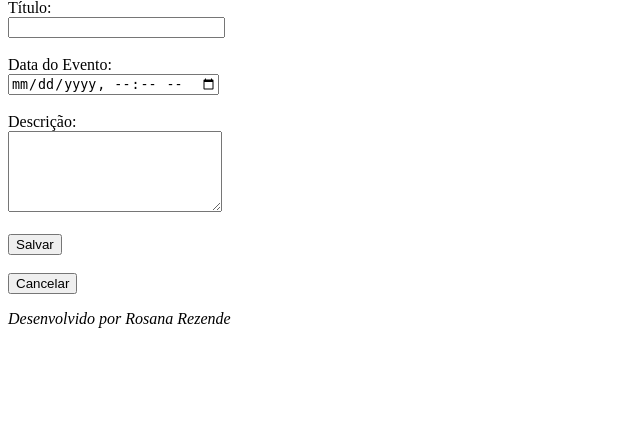
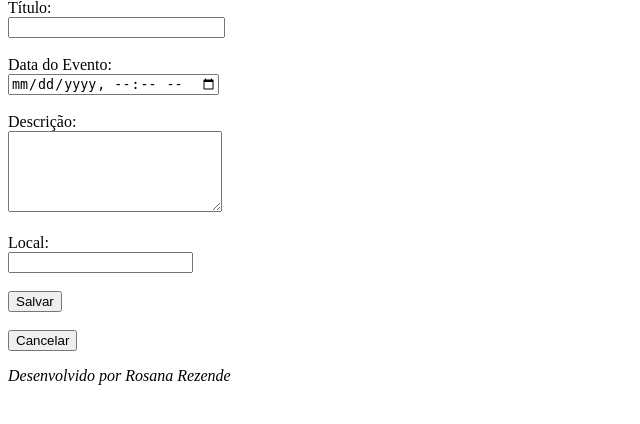
Before and after one commit to rosanarezende/DIO_django_agenda, a Django app: page /agenda/evento/ in a window 1280 px wide. Shown: the part 154-578 px from the top of the page, without its empty margins (0-640 px from the left). Run offline with Django 3.2, Linux system fonts and the light colour scheme; a user stored in the database is signed in.

Commit message:
Adicionei local do evento

```diff
--- a/core/admin.py
+++ b/core/admin.py
@@ -4,7 +4,7 @@ from core.models import Evento
 # Register your models here.
 
 class EventoAdmin(admin.ModelAdmin):
-    list_display = ('titulo', 'data_evento', 'data_criacao')
+    list_display = ('titulo', 'data_evento', 'data_criacao', 'local_evento', )
     list_filter = ('titulo', 'usuario', 'data_evento', )
 
 admin.site.register(Evento, EventoAdmin)
--- a/core/models.py
+++ b/core/models.py
@@ -10,6 +10,7 @@ class Evento(models.Model):
     data_criacao = models.DateTimeField(auto_now=True)
     usuario = models.ForeignKey(User, on_delete=models.CASCADE)
         #se o usuário for excluído da aplicação, exclui todos os eventos dele
+    local_evento = models.TextField(blank=True, null=True)
 
     class Meta:
         db_table = 'evento'
@@ -19,3 +20,6 @@ class Evento(models.Model):
 
     def get_data_evento(self):
         return self.data_evento.strftime('%d/%m/%Y - %H:%M horas')
+
+    def get_local_evento(self):
+        return self.local_evento
--- a/core/views.py
+++ b/core/views.py
@@ -16,10 +16,12 @@ def submit_evento(request):
         data_evento = request.POST.get('data_evento')
         descricao = request.POST.get('descricao')
         usuario = request.user
+        local_evento = request.POST.get('local_evento')
         Evento.objects.create(titulo=titulo,
                               data_evento=data_evento,
                               descricao=descricao,
-                              usuario=usuario)
+                              usuario=usuario,
+                              local_evento=local_evento)
     return redirect('/')
 
 @login_required(login_url='/login/')
--- a/templates/agenda.html
+++ b/templates/agenda.html
@@ -9,7 +9,7 @@
 
     <ul style="font-size: 18px">
     {% for evento in eventos %}
-        <li>{{ evento.titulo }} - {{ evento.get_data_evento }}</li>
+        <li>{{ evento.titulo }} - {{ evento.get_data_evento }} - {{ evento.get_local_evento }}</li>
     {% endfor %}
     </ul>
 
--- a/templates/evento.html
+++ b/templates/evento.html
@@ -17,6 +17,10 @@
         <br>
         <textarea name="descricao" rows="5" cols="24"></textarea>
         <br><br>
+        <label>Local: </label>
+        <br>
+        <input type="text" name="local_evento">
+        <br><br>
         <button type="submit">Salvar</button>
         <br> <br>
         <a href="/">
```
Also changed, not shown: core/migrations/0003_evento_local_evento.py (added), db.sqlite3, 1 other file.
